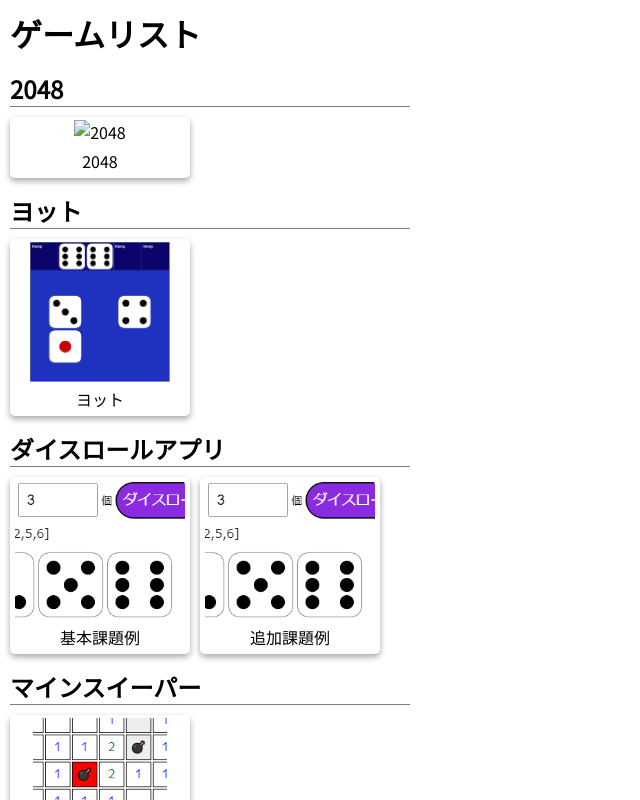
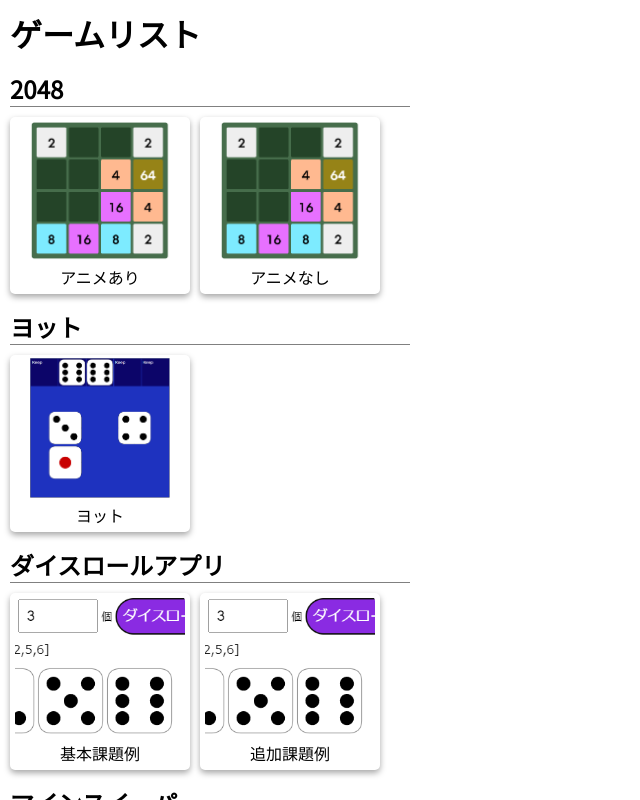
Before and after one commit to sh88o-tanaka/Kadai_Games, a plain HTML site: page index.html in a window 1280 px wide. Shown: the whole page, without its empty margins (0-640 px from the left). Drawn offline with Linux system fonts and the light colour scheme.

Commit message:
ゲームリストのURLを更新。

```diff
--- a/index.html
+++ b/index.html
@@ -17,9 +17,15 @@
                     <h2>2048</h2>
                     <div>
                         <article>
-                            <a target="main-frame" href="./2048/index.html">
-                                <img src="./2048/thumbnail.png" alt="2048">
-                                <p>2048</p>
+                            <a target="main-frame" href="./2048/advance/index.html">
+                                <img src="./2048/advance/thumbnail.png" alt="2048">
+                                <p>アニメあり</p>
+                            </a>
+                        </article>
+                        <article>
+                            <a target="main-frame" href="./2048/basic/index.html">
+                                <img src="./2048/basic/thumbnail.png" alt="2048">
+                                <p>アニメなし</p>
                             </a>
                         </article>
                     </div>
--- a/style.css
+++ b/style.css
@@ -35,11 +35,12 @@ header>nav li>div>article {
     background-color: white;
     border-radius: 5px;
     box-shadow: 0px 3px 6px 0px rgba(0, 0, 0, 0.35);
-    transition: .3s;
+    transition: .2s;
     padding : 3px 5px 0;
 }
 header>nav li>div>article:hover {
     background-color: pink;
+    transform: scale(1.05);
 }
 header>nav li>div>article>a {
     display : flex;
```
